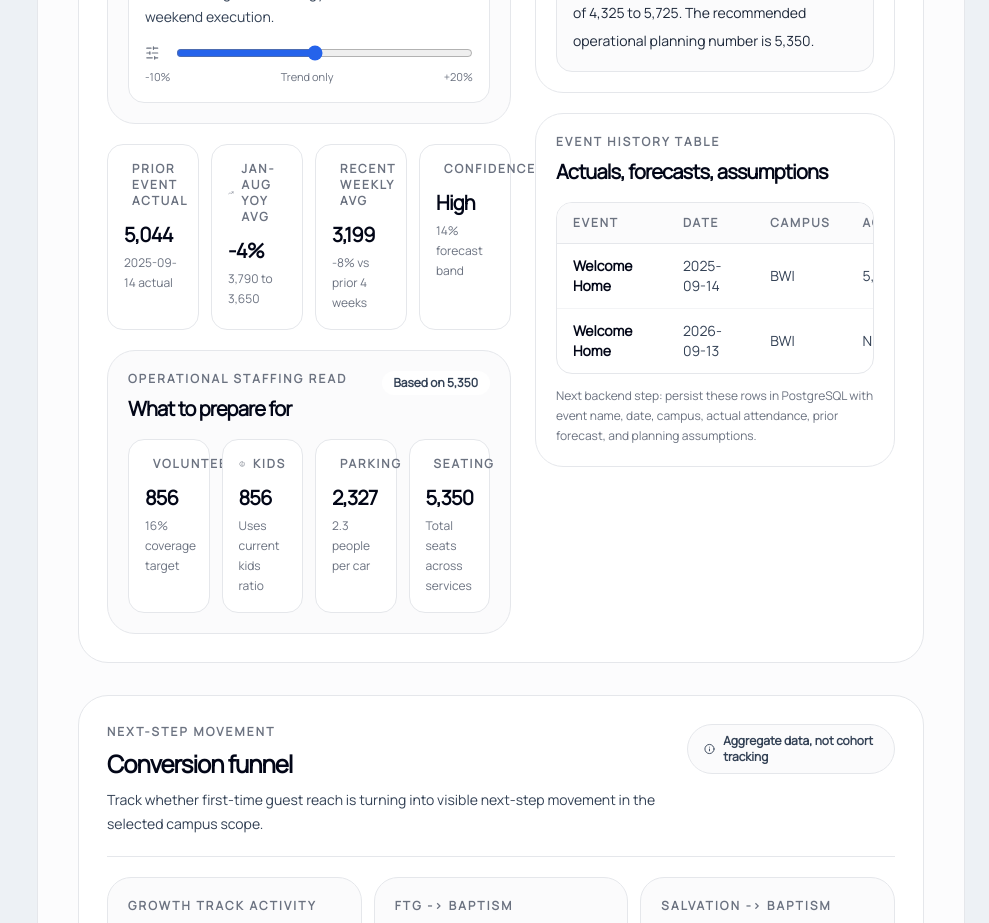
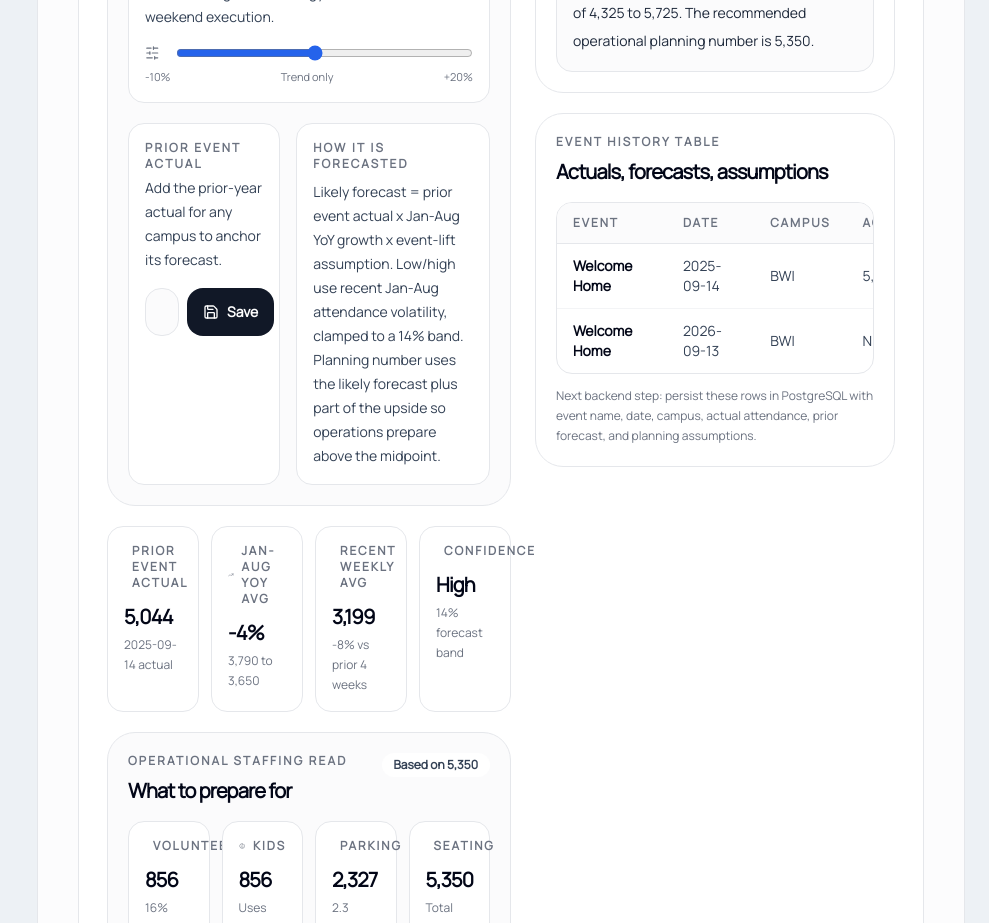
Before and after one commit to richardjom/campus-dashboard, a React (Vite) app: page /dashboard in a window 1280 px wide. Shown: the part 1820-2743 px from the top of the page, without its empty margins (291-1280 px from the left). Built offline with nearby package versions, Linux system fonts and the light colour scheme.

Commit message:
Support campus-level event forecast actuals

```diff
--- a/src/components/event-forecast-planner.tsx
+++ b/src/components/event-forecast-planner.tsx
@@ -4,6 +4,7 @@ import {
   CalendarDays,
   Car,
   MessageSquare,
+  Save,
   SlidersHorizontal,
   Target,
   TrendingUp,
@@ -29,6 +30,11 @@ type PlanningHistoryRow = {
   actualAttendance: number | null;
   priorForecast: number | null;
   assumptions: string;
+};
+
+type StoredPlanningHistoryPayload = {
+  updatedAt: string;
+  rows: PlanningHistoryRow[];
 };
 
 type ForecastResult = {
@@ -106,6 +112,79 @@ const seededPlanningHistory: PlanningHistoryRow[] = [
   },
 ];
 
+const planningHistoryStorageKey = "church-dashboard-event-planning-history";
+
+function readPlanningHistoryRows() {
+  if (typeof window === "undefined") {
+    return seededPlanningHistory;
+  }
+
+  const rawValue = window.localStorage.getItem(planningHistoryStorageKey);
+
+  if (!rawValue) {
+    return seededPlanningHistory;
+  }
+
+  try {
+    const payload = JSON.parse(rawValue) as StoredPlanningHistoryPayload;
+    const storedRows = Array.isArray(payload.rows) ? payload.rows.filter(isPlanningHistoryRow) : [];
+    return mergePlanningHistoryRows([...seededPlanningHistory, ...storedRows]);
+  } catch {
+    return seededPlanningHistory;
+  }
+}
+
+function writePlanningHistoryRows(rows: PlanningHistoryRow[]) {
+  if (typeof window === "undefined") {
+    return;
+  }
+
+  const payload: StoredPlanningHistoryPayload = {
+    updatedAt: new Date().toISOString(),
+    rows: mergePlanningHistoryRows(rows),
+  };
+
+  window.localStorage.setItem(planningHistoryStorageKey, JSON.stringify(payload));
+}
+
+function upsertPlanningHistoryRow(rows: PlanningHistoryRow[], row: PlanningHistoryRow) {
+  return mergePlanningHistoryRows([...rows, row]);
+}
+
+function mergePlanningHistoryRows(rows: PlanningHistoryRow[]) {
+  const merged = new Map<string, PlanningHistoryRow>();
+
+  rows.forEach((row) => {
+    merged.set(getPlanningHistoryKey(row), row);
+  });
+
+  return Array.from(merged.values()).sort((left, right) => {
+    if (left.date !== right.date) return left.date.localeCompare(right.date);
+    if (left.campus !== right.campus) return left.campus.localeCompare(right.campus);
+    return left.eventName.localeCompare(right.eventName);
+  });
+}
+
+function getPlanningHistoryKey(row: PlanningHistoryRow) {
+  return `${row.eventName}|${row.campus}|${row.date}`;
+}
+
+function isPlanningHistoryRow(candidate: unknown): candidate is PlanningHistoryRow {
+  if (!candidate || typeof candidate !== "object") {
+    return false;
+  }
+
+  const row = candidate as PlanningHistoryRow;
+  return (
+    bigFivePlanningEvents.some((event) => event.eventName === row.eventName) &&
+    typeof row.campus === "string" &&
+    typeof row.date === "string" &&
+    (row.actualAttendance === null || typeof row.actualAttendance === "number") &&
+    (row.priorForecast === null || typeof row.priorForecast === "number") &&
+    typeof row.assumptions === "string"
+  );
+}
+
 const sampleQuestions = [
   "What is the likely BWI projection for Welcome Home 2026?",
   "How much is BWI up year over year?",
@@ -129,6 +208,9 @@ export function EventForecastPlanner({
   const selectedEvent = bigFivePlanningEvents.find((event) => event.eventName === eventName) ?? bigFivePlanningEvents[2];
   const [eventLiftPct, setEventLiftPct] = useState(selectedEvent.defaultLiftPct);
   const [question, setQuestion] = useState(sampleQuestions[0]);
+  const [planningHistory, setPlanningHistory] = useState<PlanningHistoryRow[]>(() => readPlanningHistoryRows());
+  const [priorActualInput, setPriorActualInput] = useState("");
+  const [historyMessage, setHistoryMessage] = useState("");
 
   useEffect(() => {
     if (!availableCampuses.includes(campus) && availableCampuses.length > 0) {
@@ -141,10 +223,37 @@ export function EventForecastPlanner({
   }, [selectedEvent.defaultLiftPct, eventName]);
 
   const forecast = useMemo(
-    () => buildForecast(metrics, eventRecords, campus, selectedEvent, eventLiftPct),
-    [campus, eventLiftPct, eventRecords, metrics, selectedEvent],
+    () => buildForecast(metrics, eventRecords, planningHistory, campus, selectedEvent, eventLiftPct),
+    [campus, eventLiftPct, eventRecords, metrics, planningHistory, selectedEvent],
   );
   const answer = useMemo(() => answerForecastQuestion(question, forecast), [forecast, question]);
+
+  useEffect(() => {
+    setPriorActualInput(forecast.priorEventActual === null ? "" : String(forecast.priorEventActual));
+    setHistoryMessage("");
+  }, [campus, eventName, forecast.priorEventActual]);
+
+  const savePriorActual = () => {
+    const parsed = Number(priorActualInput.replace(/,/g, ""));
+
+    if (!Number.isFinite(parsed) || parsed <= 0) {
+      setHistoryMessage("Enter a valid prior event attendance number before saving.");
+      return;
+    }
+
+    const row: PlanningHistoryRow = {
+      eventName,
+      campus,
+      date: selectedEvent.priorDate,
+      actualAttendance: Math.round(parsed),
+      priorForecast: null,
+      assumptions: "Manual prior-year event actual entered in the dashboard forecast planner.",
+    };
+    const nextHistory = upsertPlanningHistoryRow(planningHistory, row);
+    setPlanningHistory(nextHistory);
+    writePlanningHistoryRows(nextHistory);
+    setHistoryMessage(`Saved ${campus} ${eventName} ${selectedEvent.priorDate} actual at ${Math.round(parsed).toLocaleString()}.`);
+  };
 
   return (
     <section className="rounded-[30px] border border-gray-200 bg-white p-6 lg:p-7">
@@ -260,6 +369,43 @@ export function EventForecastPlanner({
                 <span>-10%</span>
                 <span>Trend only</span>
                 <span>+20%</span>
+              </div>
+            </div>
+
+            <div className="mt-5 grid gap-4 lg:grid-cols-[minmax(0,0.88fr)_minmax(0,1.12fr)]">
+              <div className="rounded-2xl border border-gray-200 bg-white p-4">
+                <p className="text-xs font-semibold uppercase tracking-[0.18em] text-gray-500">Prior event actual</p>
+                <p className="mt-1 text-sm leading-6 text-slate-700">
+                  Add the prior-year actual for any campus to anchor its forecast.
+                </p>
+                <div className="mt-4 flex gap-2">
+                  <input
+                    type="number"
+                    min="0"
+                    value={priorActualInput}
+                    onChange={(event) => setPriorActualInput(event.target.value)}
+                    className="h-12 min-w-0 flex-1 rounded-2xl border border-gray-200 bg-[#fbfbfc] px-4 text-sm font-medium text-slate-900 outline-none transition focus:border-[#2563eb]"
+                    placeholder="5044"
+                  />
+                  <button
+                    type="button"
+                    onClick={savePriorActual}
+                    className="inline-flex h-12 items-center gap-2 rounded-2xl bg-[#111827] px-4 text-sm font-semibold text-white transition hover:bg-black"
+                  >
+                    <Save className="h-4 w-4" />
+                    Save
+                  </button>
+                </div>
+                {historyMessage && <p className="mt-3 text-xs leading-5 text-slate-600">{historyMessage}</p>}
+              </div>
+
+              <div className="rounded-2xl border border-gray-200 bg-white p-4">
+                <p className="text-xs font-semibold uppercase tracking-[0.18em] text-gray-500">How it is forecasted</p>
+                <p className="mt-2 text-sm leading-6 text-slate-700">
+                  Likely forecast = prior event actual x Jan-Aug YoY growth x event-lift assumption. Low/high use
+                  recent Jan-Aug attendance volatility, clamped to a {forecast.confidenceBandPct}% band. Planning number
+                  uses the likely forecast plus part of the upside so operations prepare above the midpoint.
+                </p>
               </div>
             </div>
           </div>
@@ -387,13 +533,14 @@ export function EventForecastPlanner({
 function buildForecast(
   metrics: SundayMetric[],
   eventRecords: BigEventRecord[],
+  planningHistory: PlanningHistoryRow[],
   campus: string,
   event: BigFivePlanningEvent,
   eventLiftPct: number,
 ): ForecastResult {
   const currentYear = event.eventDate.slice(0, 4);
   const priorYear = String(Number(currentYear) - 1);
-  const priorEventActual = getPriorEventActual(campus, event.eventName, priorYear, eventRecords);
+  const priorEventActual = getPriorEventActual(campus, event.eventName, priorYear, eventRecords, planningHistory);
   const priorJanAug = getCampusAttendanceWindow(metrics, campus, priorYear, 1, 8);
   const currentJanAug = getCampusAttendanceWindow(metrics, campus, currentYear, 1, 8);
   const janAugGrowthPct = percentChangeNullable(currentJanAug.average, priorJanAug.average);
@@ -413,7 +560,7 @@ function buildForecast(
       : priorEventActual !== null && (currentJanAug.average !== null || recentTrend.recentAverage !== null)
         ? "Medium"
         : "Directional";
-  const historyRows = buildPlanningHistoryRows(campus, event, priorEventActual, likely, janAugGrowthPct, eventLiftPct);
+  const historyRows = buildPlanningHistoryRows(campus, event, planningHistory, priorEventActual, likely, janAugGrowthPct, eventLiftPct);
 
   return {
     campus,
@@ -447,13 +594,14 @@ function getPriorEventActual(
   eventName: BigFiveEventName,
   priorYear: string,
   eventRecords: BigEventRecord[],
+  planningHistory: PlanningHistoryRow[],
 ) {
-  const seeded = seededPlanningHistory.find(
+  const saved = planningHistory.find(
     (row) => row.campus === campus && row.eventName === eventName && row.date.startsWith(priorYear),
   );
 
-  if (seeded?.actualAttendance) {
-    return seeded.actualAttendance;
+  if (saved?.actualAttendance) {
+    return saved.actualAttendance;
   }
 
   if (campus !== "Network") {
@@ -470,12 +618,13 @@ function getPriorEventActual(
 function buildPlanningHistoryRows(
   campus: string,
   event: BigFivePlanningEvent,
+  planningHistory: PlanningHistoryRow[],
   priorEventActual: number | null,
   likelyForecast: number | null,
   janAugGrowthPct: number | null,
   eventLiftPct: number,
 ): PlanningHistoryRow[] {
-  const seededRows = seededPlanningHistory.filter((row) => row.campus === campus && row.eventName === event.eventName);
+  const savedRows = planningHistory.filter((row) => row.campus === campus && row.eventName === event.eventName);
   const currentRow: PlanningHistoryRow = {
     eventName: event.eventName,
     campus,
@@ -488,7 +637,7 @@ function buildPlanningHistoryRows(
         : `Forecast uses prior actual ${priorEventActual.toLocaleString()}, Jan-Aug YoY trend ${formatSignedPercent(janAugGrowthPct, "N/A")}, and ${formatSignedPercent(eventLiftPct)} event lift.`,
   };
 
-  return [...seededRows, currentRow];
+  return [...savedRows, currentRow];
 }
 
 function getCampusAttendanceWindow(
```
